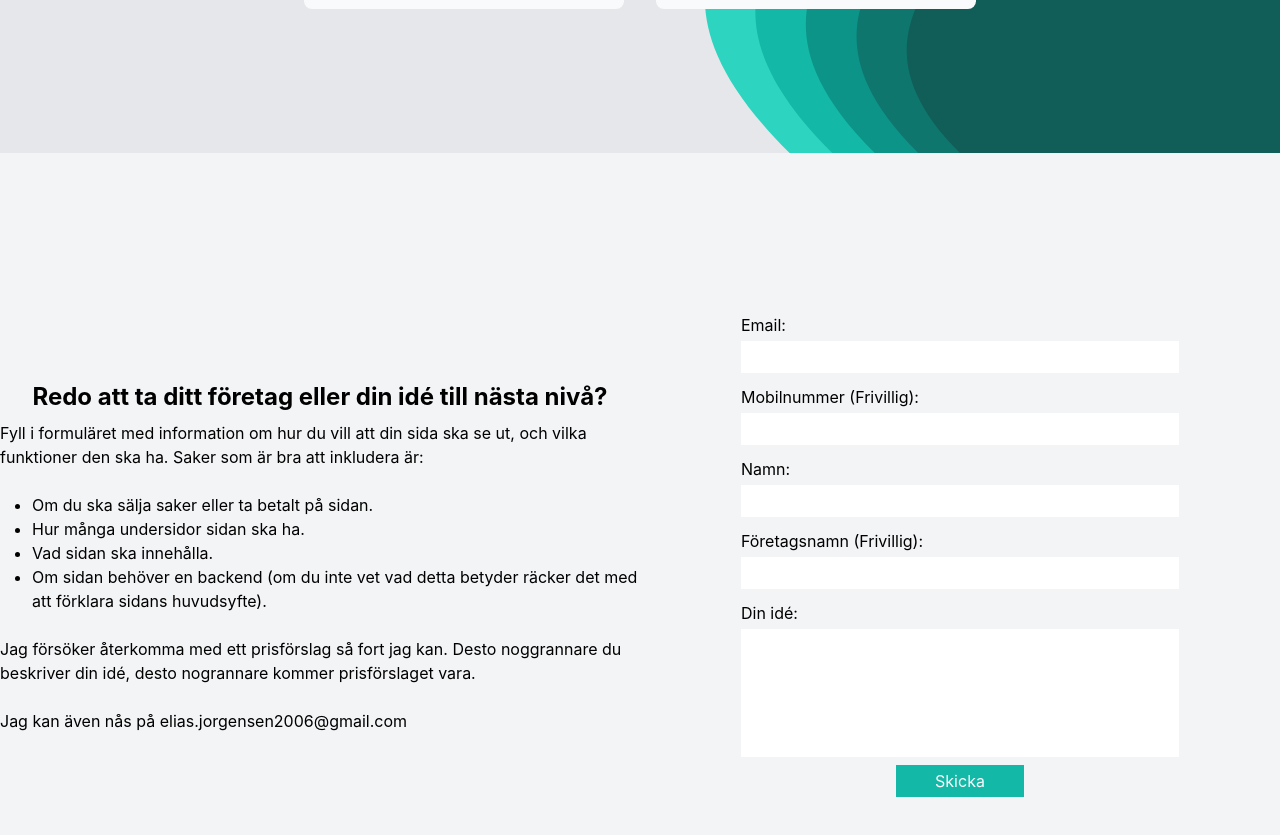
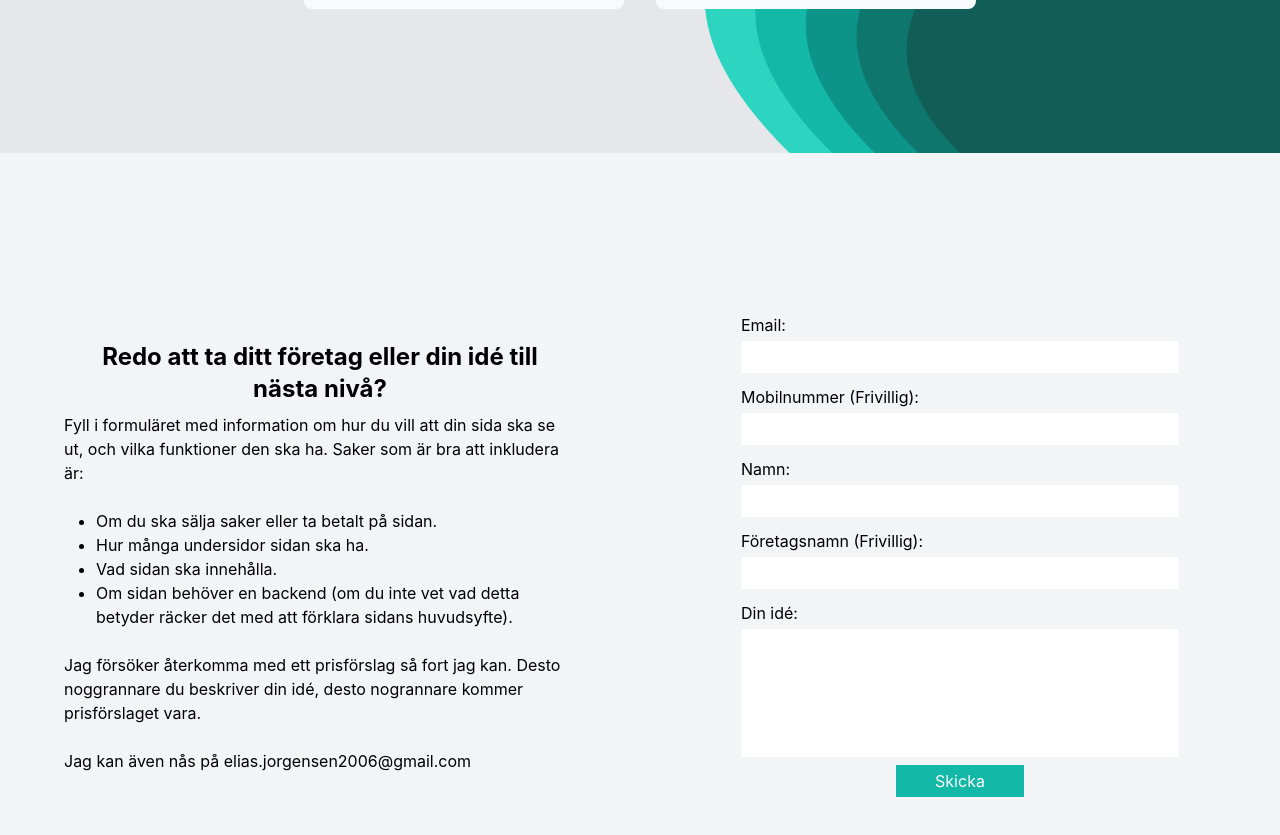
Before and after one commit to saile515/old-portfolio, a Next.js app: page / in a window 1280 px wide. Shown: the part 3047-3882 px from the top of the page. Built offline with nearby package versions, Linux system fonts and the light colour scheme.

Commit message:
Fixed contact UI bug

```diff
--- a/components/Contact/index.tsx
+++ b/components/Contact/index.tsx
@@ -54,7 +54,7 @@ export default function Contact() {
 	return (
 		<div className="grid md:grid-cols-[1fr_1fr] w-full min-h-screen">
 			<div className="flex flex-col justify-center items-center">
-				<div className="m-6 sm:m-0 max-w-3xl">
+				<div className="m-6 sm:m-0 sm:w-[40rem] max-w-[80%]">
 					<h2 className="text-xl font-bold md:text-2xl m-2 text-center">Redo att ta ditt företag eller din idé till nästa nivå?</h2>
 					<p>Fyll i formuläret med information om hur du vill att din sida ska se ut, och vilka funktioner den ska ha. Saker som är bra att inkludera är:</p>
 					<br />
```
